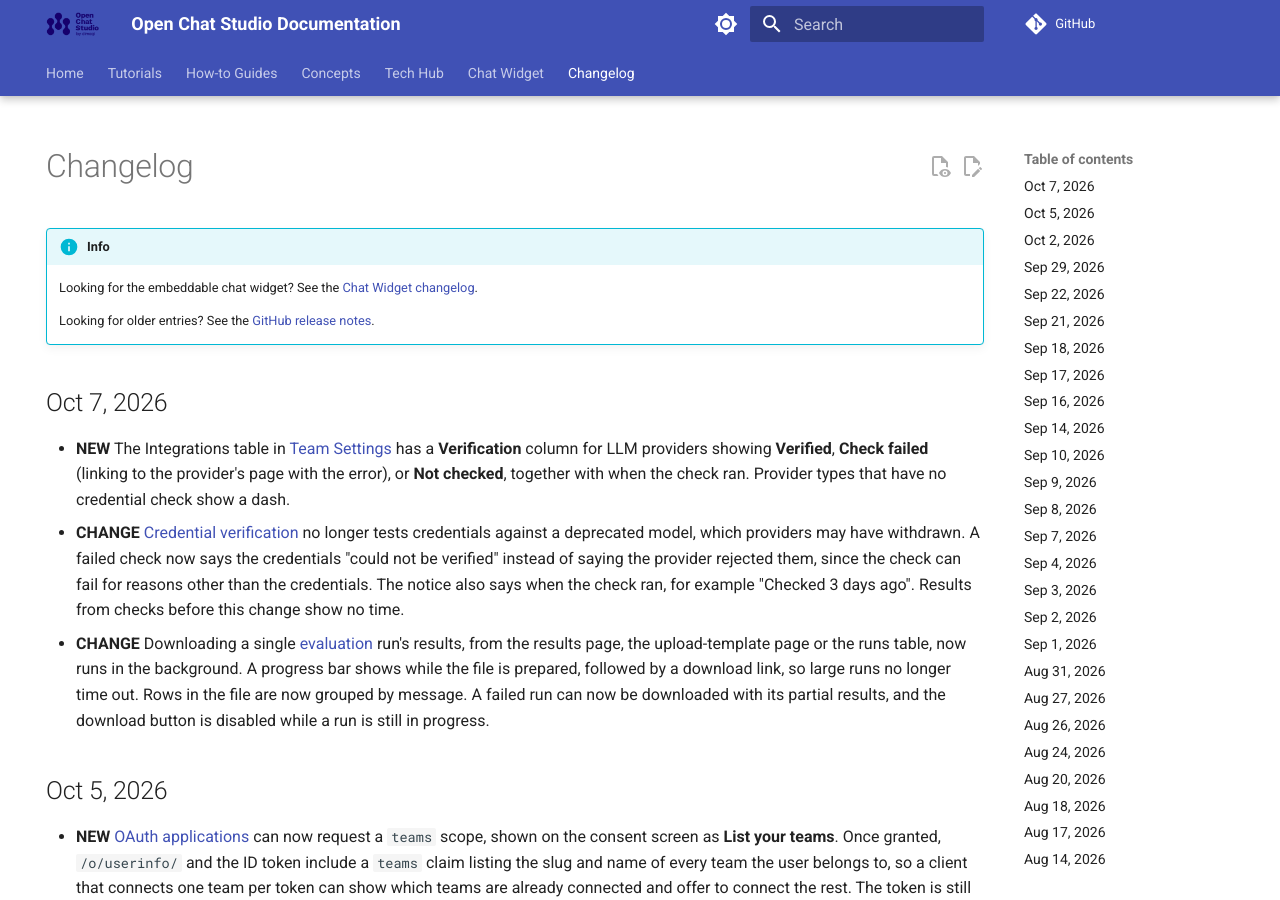
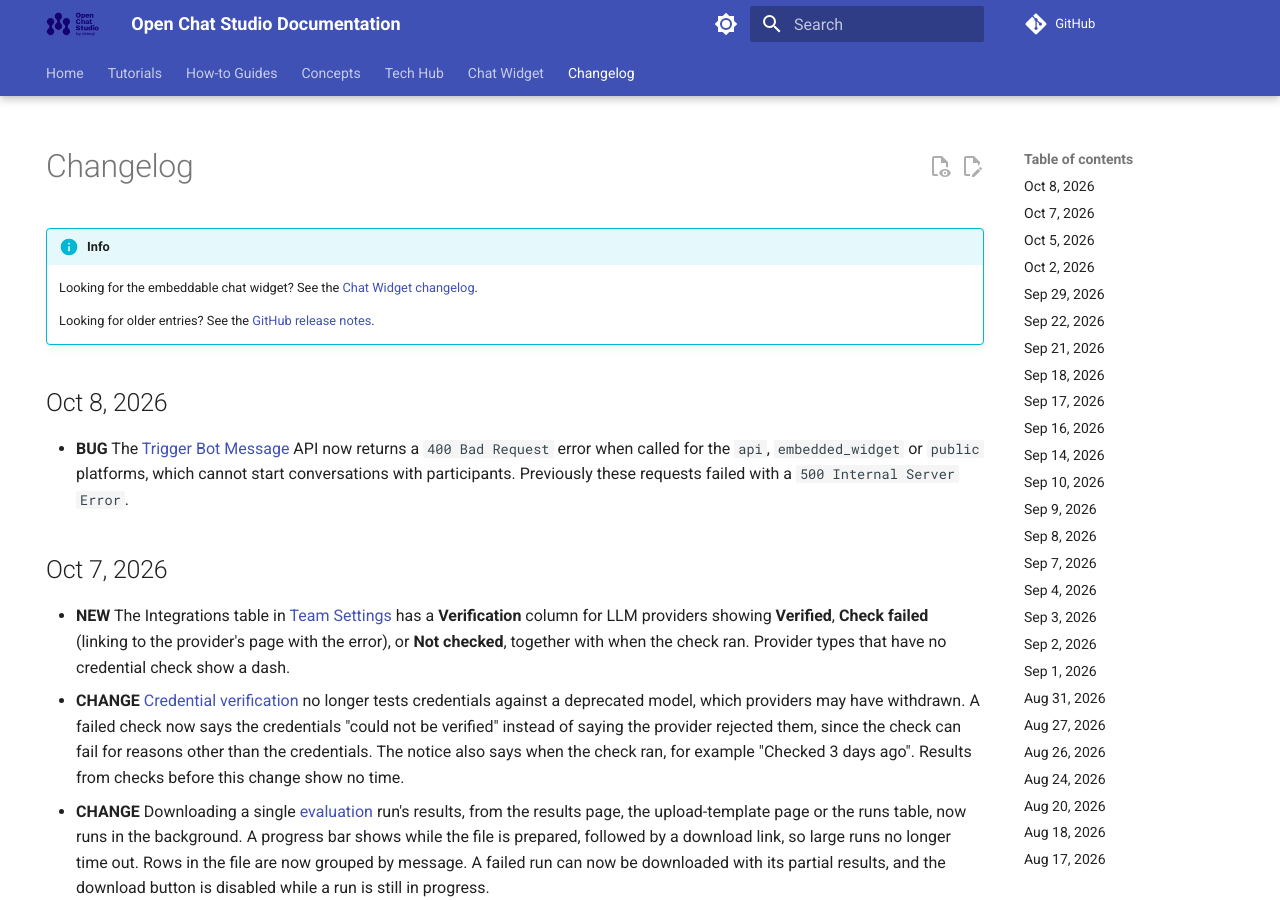
Before and after one commit to dimagi/open-chat-studio-docs, an MkDocs documentation site: the page built from docs/changelog.md, in a window 1280 px wide and 900 px high. Built offline with MkDocs 1.6.1 and Material for MkDocs 9.7.7, drawn with Linux system fonts in a browser that asks for light colours; a script that is not in the unit is left out; comment, search, counter and statistics services are not loaded.

Commit message:
update changelog and docs from OCS PR #4731
Co-Authored-By: Claude Opus 5.5 <noreply@anthropic.com>

```diff
--- a/docs/changelog.md
+++ b/docs/changelog.md
@@ -10,6 +10,9 @@ hide:
     Looking for the embeddable chat widget? See the [Chat Widget changelog](chat_widget/changelog.md).
 
     Looking for older entries? See the [GitHub release notes](https://github.com/dimagi/open-chat-studio-docs/releases).
+
+## Oct 8, 2026
+* **BUG** The [Trigger Bot Message](https://www.openchatstudio.com/api/v1/docs/#tag/Channels/operation/trigger_bot_message) API now returns a `400 Bad Request` error when called for the `api`, `embedded_widget` or `public` platforms, which cannot start conversations with participants. Previously these requests failed with a `500 Internal Server Error`.
 
 ## Oct 7, 2026
 * **NEW** The Integrations table in [Team Settings](concepts/team/integrations.md) has a **Verification** column for LLM providers showing **Verified**, **Check failed** (linking to the provider's page with the error), or **Not checked**, together with when the check ran. Provider types that have no credential check show a dash.
```
